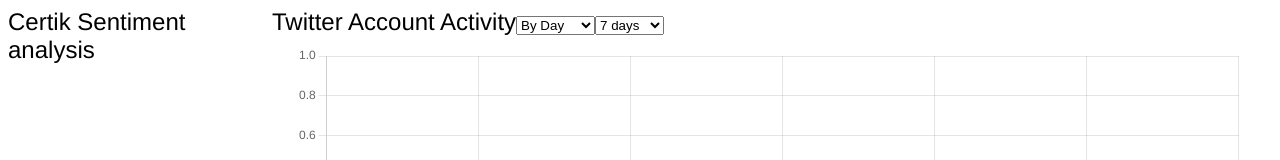
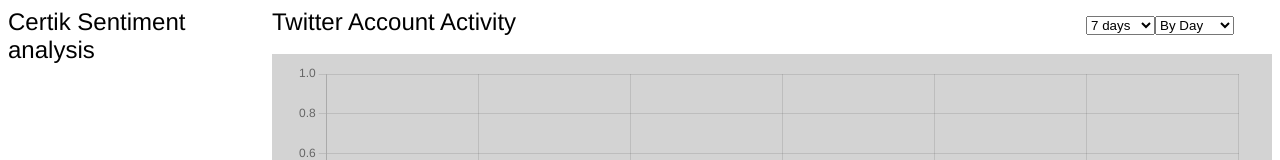
Before and after one commit to AlexTing1/Twitter-Analysis, a React app: page / in a window 1280 px wide. Shown: the top 160 px of the page. Built offline with nearby package versions, Linux system fonts and the light colour scheme; no server answers; the HTML template or start-up script is replaced by a standard one.

Commit message:
draft #1 completed.

```diff
--- a/client/src/Components/Graph.jsx
+++ b/client/src/Components/Graph.jsx
@@ -160,34 +160,38 @@ function Graph({ tweetData, likedTweetsData, retweetData }) {
   return (
     <div>
       <span className={css.text}>Twitter Account Activity</span>
-      <select id="timeIndex" onChange={onChangeIndex}>
-        <option value="By Day">By Day</option>
-        <option value="By Week">By Week</option>
-        <option value="By Month">By Month</option>
-      </select>
 
       {currentTimeIndex === 'Day'
           && (
-          <select id="timeHorizon" onChange={onChangeRange}>
+          <select id="timeHorizon" onChange={onChangeRange} className={css.dropDown}>
             <option value="7 days">7 days</option>
             <option value="14 days">14 days</option>
             <option value="30 days">30 days</option>
           </select>
           )}
       {currentTimeIndex === 'Week' && (
-        <select id="timeHorizon" onChange={onChangeRange}>
+        <select id="timeHorizon" onChange={onChangeRange} className={css.dropDown}>
           <option value="7 weeks">7 weeks</option>
           <option value="10 weeks">10 weeks</option>
           <option value="12 weeks">12 weeks</option>
         </select>
       )}
       {currentTimeIndex === 'Month' && (
-        <select id="timeHorizon" onChange={onChangeRange}>
+        <select id="timeHorizon" onChange={onChangeRange} className={css.dropDown}>
           <option value="3 months">3 months</option>
           <option value="4 months">4 months</option>
           <option value="6 months">6 months</option>
         </select>
       )}
+
+      <select id="timeIndex" onChange={onChangeIndex} >
+        <option value="By Day">By Day</option>
+        <option value="By Week">By Week</option>
+        <option value="By Month">By Month</option>
+      </select>
+
+      <br />
+      <br />
 
       <LineGraph likeData={likeDataSet} tweetData={tweetDataSet} retweetData={retweetDataSet} />
     </div>
--- a/client/src/Components/Sentiment.jsx
+++ b/client/src/Components/Sentiment.jsx
@@ -46,6 +46,8 @@ function Sentiment({ tweetData, startDate, endDate }) {
   return (
     <div>
       <span className={css.text}>Certik Sentiment analysis</span>
+      <br />
+      <br />
       {dataPercent !== 'NaN' && <SentimentPieChart data={sentiment} dataPercent={dataPercent} startDate={startDate} endDate={endDate} /> }
     </div>
   );
--- a/client/src/Components/SentimentPieChart.jsx
+++ b/client/src/Components/SentimentPieChart.jsx
@@ -14,8 +14,9 @@ function SentimentPieChart({
       },
       title: {
         display: true,
-        text: `from ${startDate} - ${endDate}`,
+        text: `From ${startDate} - ${endDate}`,
         position: 'top',
+        align: 'start',
         font: {
           size: 24,
         },
--- a/client/src/Components/css/graph.css
+++ b/client/src/Components/css/graph.css
@@ -4,6 +4,6 @@
   font-style: 'bold';
 }
 
-/* .dropDowns {
-  margin-left: 400px;
-} */
+.dropDown {
+  margin-left: 570px;
+}
--- a/client/src/Components/css/lineGraph.css
+++ b/client/src/Components/css/lineGraph.css
@@ -1,4 +1,5 @@
 .container {
+  background-color: lightgray;
   width: 1000px;
   height: 500px;
 }
```
